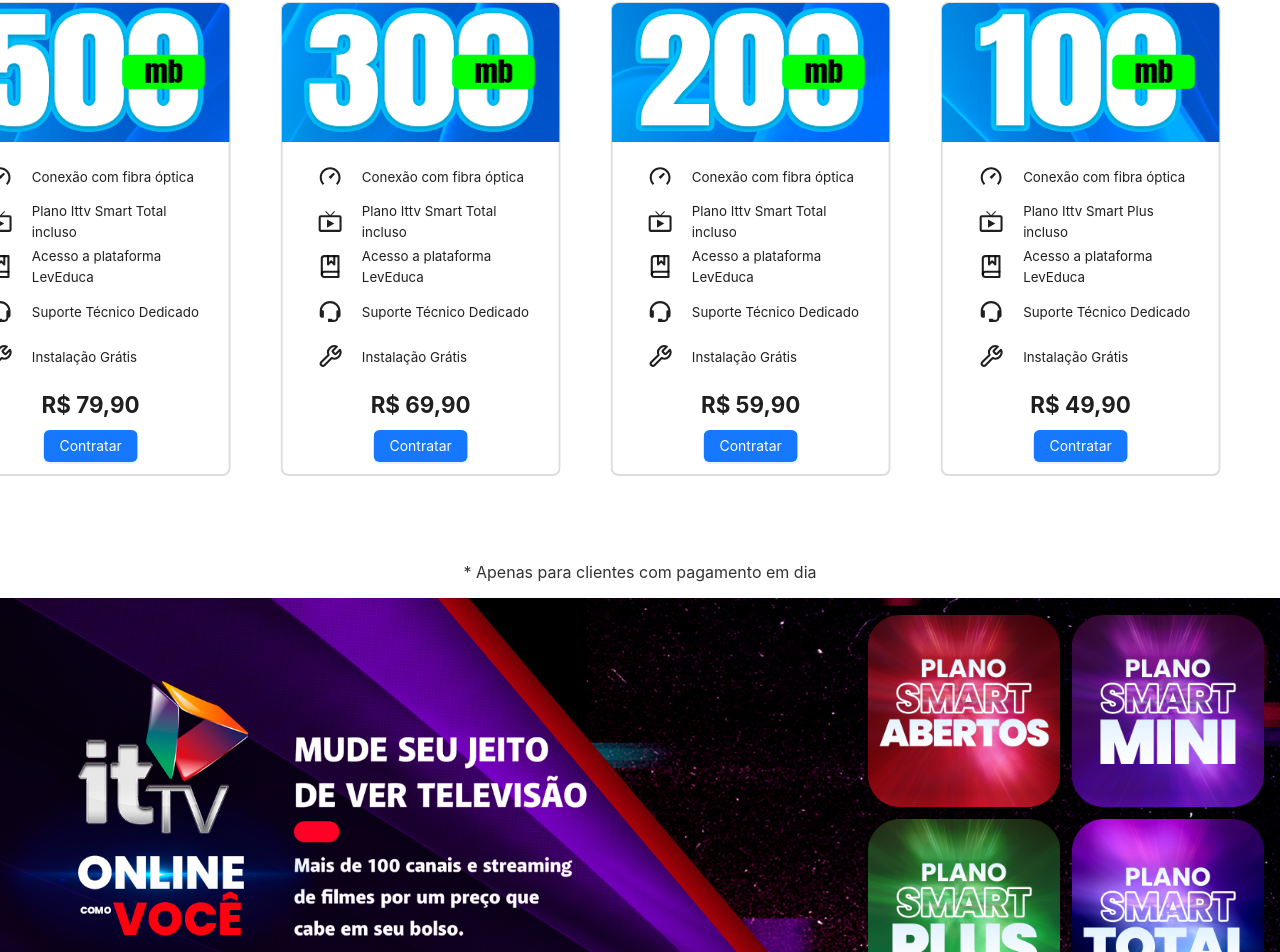
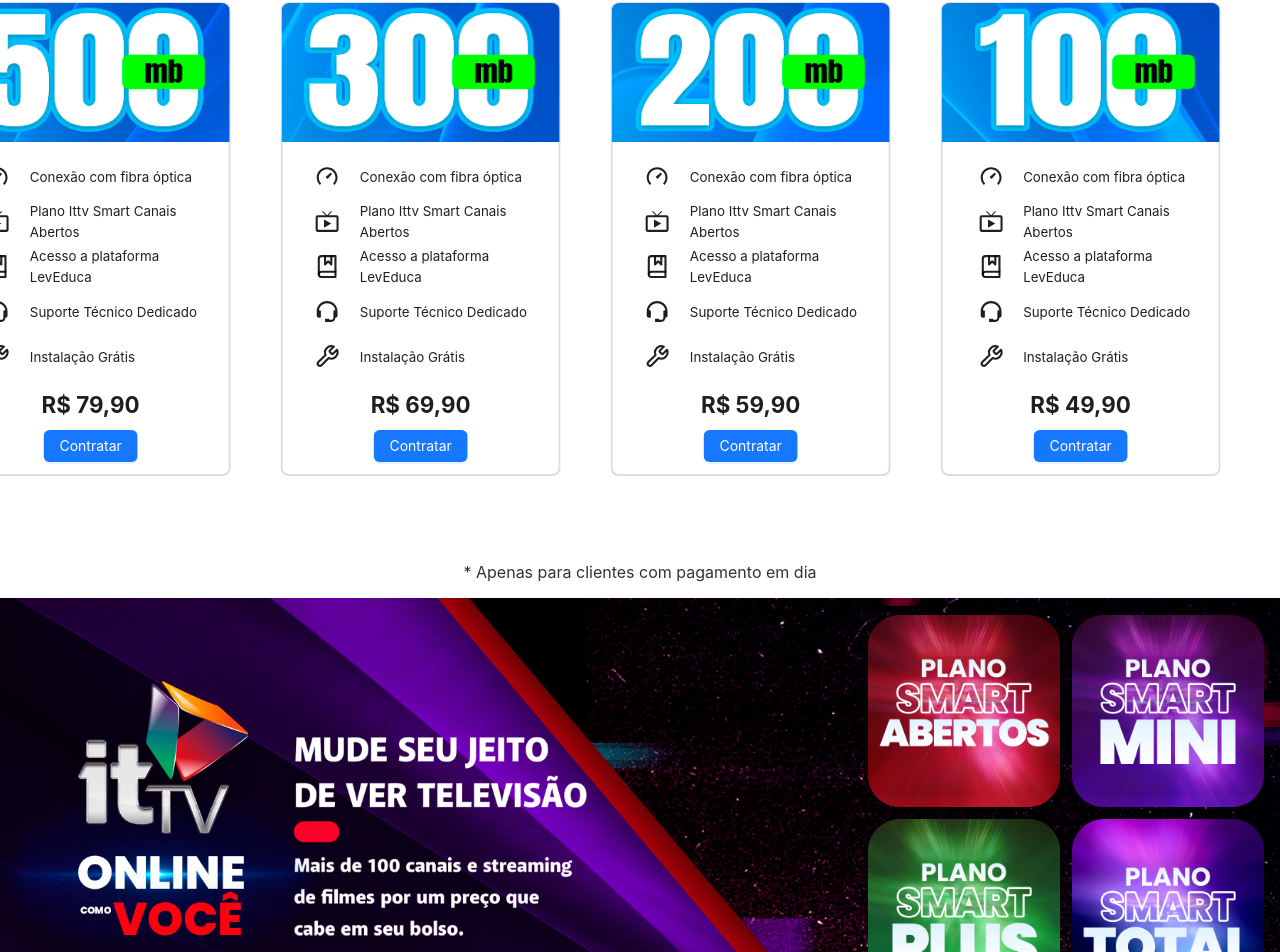
Before and after one commit to OverlinkSolutions/s2net.landingpage, a React (Create React App) app: page / in a window 1280 px wide. Shown: the part 1277-2229 px from the top of the page. Built offline with nearby package versions, Linux system fonts and the light colour scheme; a web font is replaced by a local one.

Commit message:
feat: update ittv title

```diff
--- a/src/pages/home/sections/ChoosePlan/index.tsx
+++ b/src/pages/home/sections/ChoosePlan/index.tsx
@@ -92,7 +92,7 @@
                     )}
                     {generateAdvantages(
                       <MdLiveTv size={iconSize} />,
-                      "Plano Ittv Smart Total incluso",
+                      "Plano Ittv Smart Canais Abertos",
                       "10pt"
                     )}
                     {generateAdvantages(
@@ -132,7 +132,7 @@
                     )}
                     {generateAdvantages(
                       <MdLiveTv size={iconSize} />,
-                      "Plano Ittv Smart Total incluso",
+                      "Plano Ittv Smart Canais Abertos",
                       "10pt"
                     )}
                     {generateAdvantages(
@@ -172,7 +172,7 @@
                     )}
                     {generateAdvantages(
                       <MdLiveTv size={iconSize} />,
-                      "Plano Ittv Smart Total incluso",
+                      "Plano Ittv Smart Canais Abertos",
                       "10pt"
                     )}
                     {generateAdvantages(
@@ -212,7 +212,7 @@
                     )}
                     {generateAdvantages(
                       <MdLiveTv size={iconSize} />,
-                      "Plano Ittv Smart Plus incluso",
+                      "Plano Ittv Smart Canais Abertos",
                       "10pt"
                     )}
                     {generateAdvantages(
```
Also changed, not shown: 8 other files (tests, documents, lock files or other folders).
